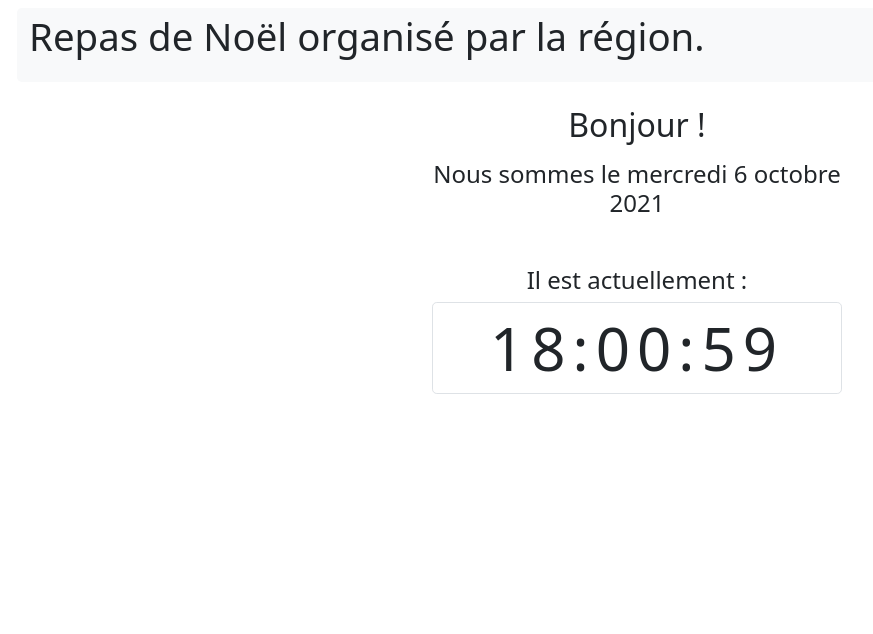
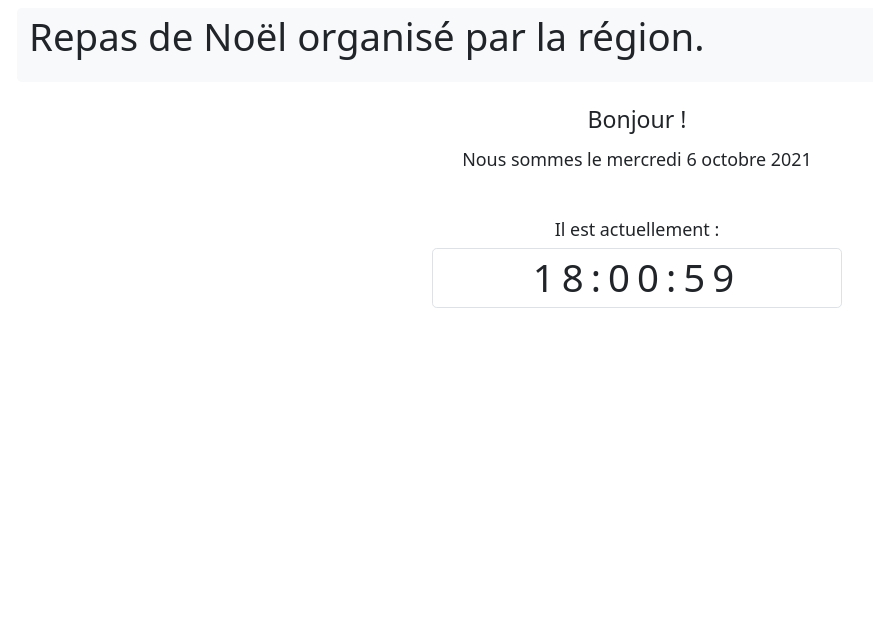
Before and after one commit to mauquie/AffichageDynamique, a Django app: page /ecran in a window 1280 px wide. Shown: the top 634 px of the page, without its empty margins (3-876 px from the left). Run offline with Django 3.2, Linux system fonts and the light colour scheme; data that the repository does not hold is empty.

Commit message:
Ajout surcouche bootstrap + text-break pour les noms trop long

```diff
--- a/Static/CSS/basePage.css
+++ b/Static/CSS/basePage.css
@@ -1,5 +1,5 @@
 #myClock {
-    font-size: 60px;
+    font-size: 3vw;
     letter-spacing: 7px;
 }
 
--- /dev/null
+++ b/Static/CSS/bootstrapModifier.css
@@ -0,0 +1,23 @@
+.fs-1 {
+    font-size: 2vw !important;
+}
+
+.fs-2 {
+    font-size: 1.8vw !important
+}
+
+.fs-3 {
+    font-size: 1.6vw !important;
+}
+
+.fs-4 {
+    font-size: 1.4vw !important;
+}
+
+.fs-5 {
+    font-size: 1.2vw !important;
+}
+
+.fs-6 {
+    font-size: 1vw !important;
+}
--- a/Static/JS/weatherApp.js
+++ b/Static/JS/weatherApp.js
@@ -84,12 +84,12 @@ function addWeatherCard(temp, time, imgLink, firstOne = false) {
         <li class="list-group-item col-1" style="border: none;background:none; ">\
             <div class="card text-center" style="">\
                 <div class="card-header">\
-                    <span class="' + tempClass + '">' + temp + '</span>\
+                    <span class="' + tempClass + ' fs-5">' + temp + '</span>\
                 </div>\
                 <div class="card-body">\
-                    <img src="https:' + imgLink + '" style="height: 40px; width: 40px">\
+                    <img src="https:' + imgLink + '" style="width: 8vh; height:auto">\
                 </div>\
-                <div class="card-footer text-muted">\
+                <div class="card-footer text-muted fs-6">\
                     ' + time + '\
                 </div>\
             </div>\
--- a/Templates/Affichage/base.html
+++ b/Templates/Affichage/base.html
@@ -9,6 +9,7 @@
         integrity="sha384-+0n0xVW2eSR5OomGNYDnhzAbDsOXxcvSN1TPprVMTNDbiYZCxYbOOl7+AMvyTG2x" crossorigin="anonymous">
     <title>{{description}}</title>
     {% load static%}
+    <link rel="stylesheet" href="{% static 'CSS/bootstrapModifier.css' %}">
     <link rel="stylesheet" href="{%static 'CSS/basePage.css'%}">
 </head>
 
@@ -20,9 +21,9 @@
             <div class="row">
                 <div class="">
                     <div class="mt-3 text-center">
-                        <h2 class="mb-3">Bonjour !</h2>
-                        <h4 id="date" class="mb-5"></h4>
-                        <h4>Il est actuellement :</h4>
+                        <h2 class="mb-3 fs-2">Bonjour !</h2>
+                        <h4 id="date" class="mb-5 fs-4"></h4>
+                        <h4 class="fs-4">Il est actuellement :</h4>
                         <div id="myClock" class="border rounded-3"></div>
                     </div>
                 </div>
@@ -33,7 +34,7 @@
     <footer class="position-fixed">
         <div class="fixed-bottom m-3">
             <div class="border rounded-3 p-2" id="MeteoContainer" style="background-image: url({%static 'IMG/bgImageMeteo.png'%});">
-                <h4 class="meteoTitle">Méteo du jour :</h4>
+                <h4 class="meteoTitle fs-4">Méteo du jour :</h4>
                 <div class="">
                     <ul id="weatherCardList" class="list-group list-group-horizontal list-group-flush">
                     </ul>
--- a/Templates/Affichage/self.html
+++ b/Templates/Affichage/self.html
@@ -10,6 +10,7 @@
     <title>{{description}}</title>
     {% load static %}
     <link rel="stylesheet" href="{% static 'CSS/selfPage.css' %}">
+    <link rel="stylesheet" href="{% static 'CSS/bootstrapModifier.css' %}">
 </head>
 
 <body style="overflow-y: hidden; overflow-x: hidden;">
--- a/Templates/WebServer/Articles/index.html
+++ b/Templates/WebServer/Articles/index.html
@@ -25,7 +25,7 @@
                 <tbody class="tbody-pointer">
                     {% for article in informations %}
                     <tr class="article-row {% if article.is_shown %}table-warning{% else %}showed{%endif%}" id="{{article.id}}">
-                        <td scope="row">{{article.title}}</td>
+                        <td scope="row" class="text-break">{{article.title}}</td>
                         <td>{{article.expiration_date}}</td>
                         <td>{% if article.is_shown %}Oui{%else%}Non{%endif%}</td>
                         <td class="d-none d-lg-table-cell">{% if article.image %}Oui{%else%}Non{%endif%}</td>
@@ -41,7 +41,7 @@
             <button type="button" id="add" class="btn btn-primary mb-4" onclick="window.location = 'articles/ajouter'">
                 + Ajouter un article
             </button>
-            <h5>Article : <strong id="article-name">Aucun article sélectionné</strong></h5>
+            <h5>Article : <strong id="article-name" class="text-break">Aucun article sélectionné</strong></h5>
             <div id="actions-btn">
                 <button type="button" id="edit" class="btn btn-outline-primary" disabled>Modifier</button>
                 <button type="button" id="hide" class="btn btn-outline-warning" disabled>Cacher</button>
--- a/Templates/WebServer/Gestion Affichage/Informations/index.html
+++ b/Templates/WebServer/Gestion Affichage/Informations/index.html
@@ -25,7 +25,7 @@
                 <tbody class="tbody-pointer">
                     {%for info in informations %}
                     <tr class="information-row {%if info.is_shown %}table-warning{%else%}info-not-showed{%endif%}" id="{{info.id}}">
-                        <td scope="row">{{info.message}}</td>
+                        <td scope="row"  class="text-break">{{info.message}}</td>
                         <td>{{info.type.name}}</td>
                         <td>{% if info.is_shown %}Oui{%else%}Non{%endif%}</td>
                         <td class="d-none d-lg-table-cell">{{info.expiration_date}}</td>
@@ -41,7 +41,7 @@
             <button type="button" id="add" class="btn btn-primary mb-4" onclick="window.location = 'informations/ajouter'">
                 + Ajouter une information
             </button>
-            <h5>Information : <strong id="information-name">Aucun information sélectionné</strong></h5>
+            <h5>Information : <strong id="information-name" class="text-break">Aucun information sélectionné</strong></h5>
             <div id="actions-btn">
                 <button type="button" id="edit" class="btn btn-outline-primary" disabled>Modifier</button>
                 <button type="button" id="hide" class="btn btn-outline-warning" disabled>Cacher</button>
--- a/Templates/WebServer/Gestion Affichage/Sondages/index.html
+++ b/Templates/WebServer/Gestion Affichage/Sondages/index.html
@@ -22,7 +22,7 @@
                 <tbody class="tbody-pointer">
                     {%for sondage in informations%}
                     <tr class="sondage-row {%if sondage.is_shown%}table-warning{%else%}showned{%endif%}" id="{{sondage.id}}">
-                        <td scope="row">{{sondage.description}}</td>
+                        <td scope="row" class="text-break">{{sondage.description}}</td>
                         <td>{{sondage.author}}</td>
                         <td>{{sondage.expiration_date}}</td>
                         <td class="d-none d-lg-table-cell">{%if sondage.is_shown%}Oui{%else%}Non{%endif%}</td>
```
Also changed, not shown: Static/CSS/selfPage.css (+0 -12 lines).
